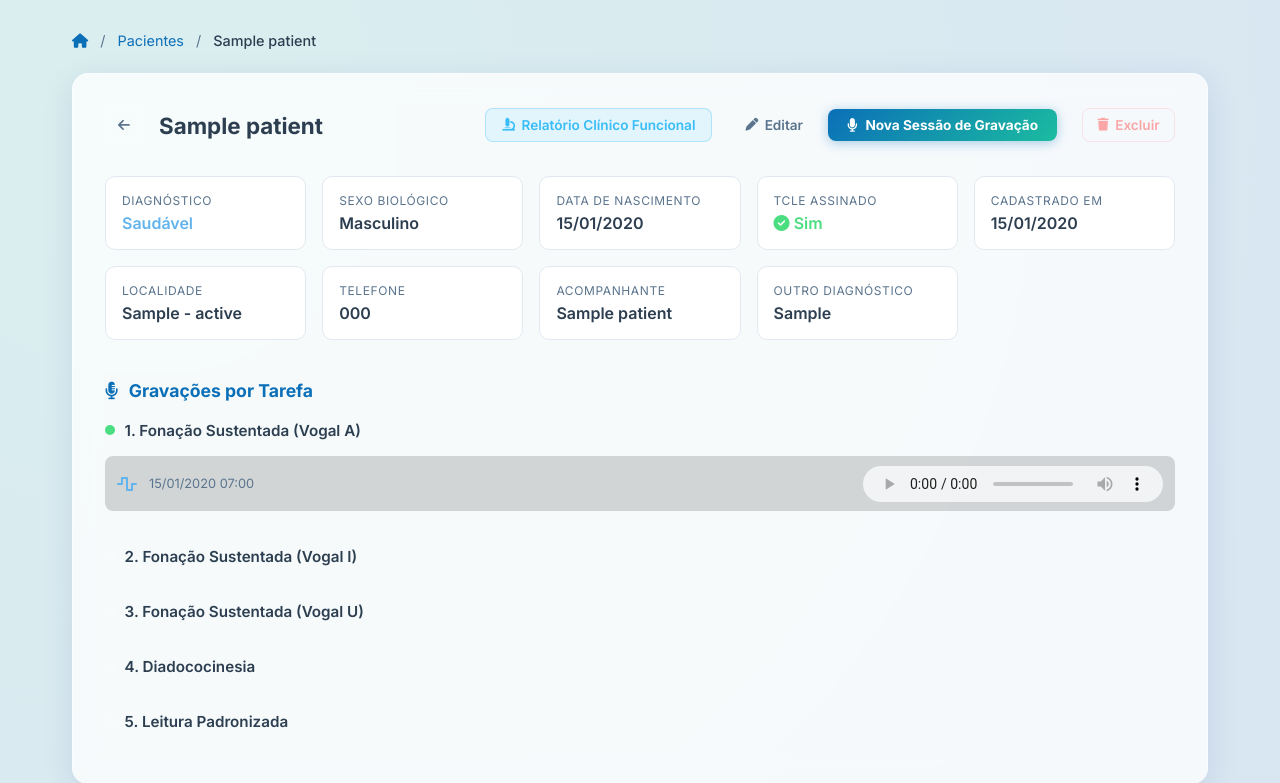
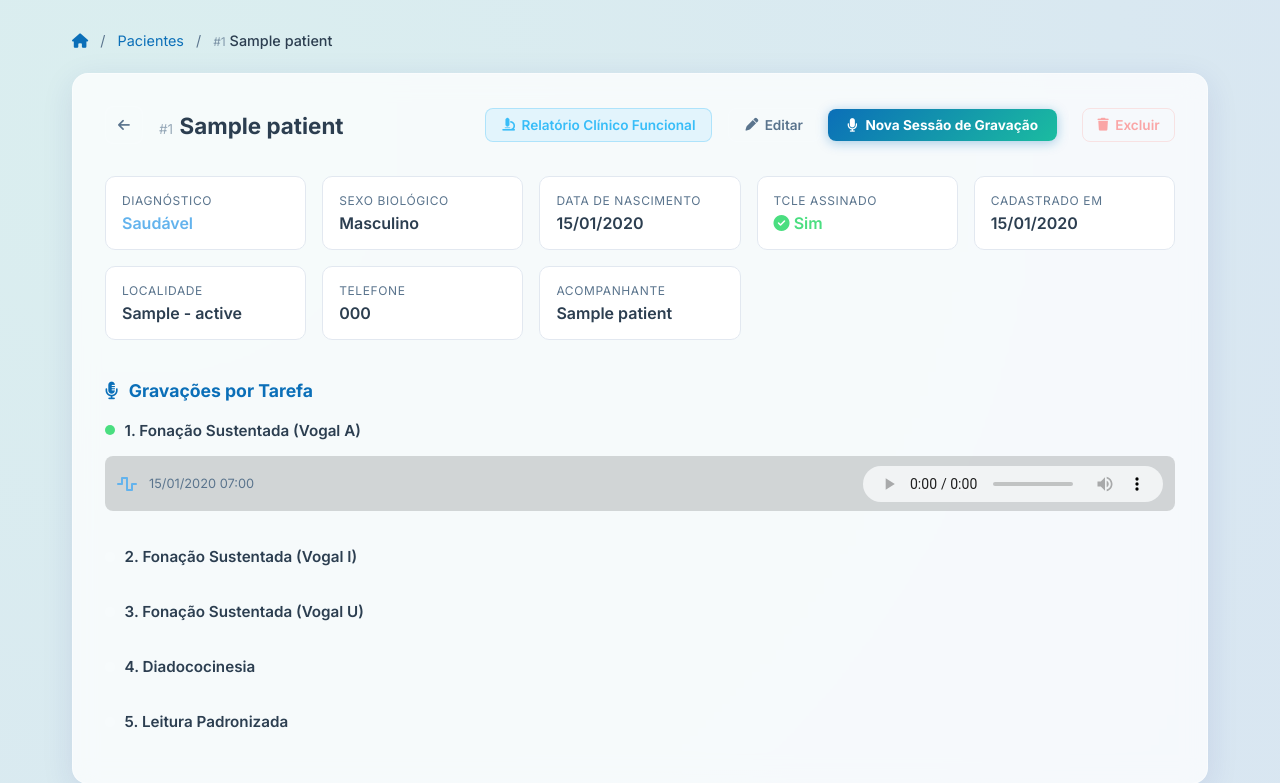
Before and after one commit to felipefontel/sistema-ela-disartria, a Django app: page /patients/1/ in a window 1280 px wide. Shown: the part 74-857 px from the top of the page. Run offline with Django 5.2, Linux system fonts and the light colour scheme; a user stored in the database is signed in; tables that the repository leaves empty hold one stand-in row (values such as "Sample post"); parts of the project's set-up code (start-up, migrations or seed data) failed here and were passed over.

Commit message:
feat: add patient dashboard UI and update diagnostic display logic for custom entries

```diff
--- a/core/templates/core/patient_detail.html
+++ b/core/templates/core/patient_detail.html
@@ -38,7 +38,7 @@
     <span style="margin: 0 0.5rem;">/</span>
     <a href="{% url 'dashboard' %}" style="color: var(--primary-color); text-decoration: none;">Pacientes</a>
     <span style="margin: 0 0.5rem;">/</span>
-    <span style="color: var(--text-primary); font-weight: 500;">{{ patient.name }}</span>
+    <span style="color: var(--text-primary); font-weight: 500;"><small style="color: var(--text-secondary); font-weight: 400; font-size: 0.75rem; opacity: 0.7;">#{{ patient.id }}</small> {{ patient.name }}</span>
 </div>
 {% endblock %}
 
@@ -58,8 +58,9 @@
                 <i class="fa-solid fa-arrow-left" style="font-size: 0.85rem;"></i>
             </a>
             <div>
-
-                <h2 style="color: var(--text-primary); margin: 0; font-size: 1.4rem; font-weight: 700;">{{ patient.name }}</h2>
+                <h2 style="color: var(--text-primary); margin: 0; font-size: 1.4rem; font-weight: 700;">
+                    <span style="color: var(--text-secondary); font-size: 0.85rem; opacity: 0.6; margin-right: 0.4rem; font-weight: 400;">#{{ patient.id }}</span>{{ patient.name }}
+                </h2>
             </div>
         </div>
 
@@ -115,7 +116,13 @@
     <div style="display: grid; grid-template-columns: repeat(auto-fit, minmax(180px, 1fr)); gap: 1rem; margin-bottom: 2.5rem;">
         <div style="background: #ffffff; border: 1px solid #e2e8f0; border-radius: 10px; padding: 1rem;">
             <p style="color: var(--text-secondary); font-size: 0.75rem; text-transform: uppercase; letter-spacing: 0.05em; margin: 0 0 0.3rem 0;">Diagnóstico</p>
-            <p style="margin: 0; font-weight: 600; color: #63b3ed;">{{ patient.get_diagnosis_display }}</p>
+            <p style="margin: 0; font-weight: 600; color: #63b3ed;">
+                {% if patient.diagnosis == 'OUTRO' and patient.diagnosis_other %}
+                    {{ patient.diagnosis_other }}
+                {% else %}
+                    {{ patient.get_diagnosis_display }}
+                {% endif %}
+            </p>
         </div>
         <div style="background: #ffffff; border: 1px solid #e2e8f0; border-radius: 10px; padding: 1rem;">
             <p style="color: var(--text-secondary); font-size: 0.75rem; text-transform: uppercase; letter-spacing: 0.05em; margin: 0 0 0.3rem 0;">Sexo Biológico</p>
@@ -167,12 +174,7 @@
                 {% endif %}
             </p>
         </div>
-        {% if patient.diagnosis_other %}
-        <div style="background: #ffffff; border: 1px solid #e2e8f0; border-radius: 10px; padding: 1rem;">
-            <p style="color: var(--text-secondary); font-size: 0.75rem; text-transform: uppercase; letter-spacing: 0.05em; margin: 0 0 0.3rem 0;">Outro Diagnóstico</p>
-            <p style="margin: 0; font-weight: 600;">{{ patient.diagnosis_other }}</p>
-        </div>
-        {% endif %}
+
     </div>
 
     <!-- Gravações por Tarefa -->
--- a/extrator_features_ela.py
+++ b/extrator_features_ela.py
@@ -386,7 +386,7 @@ def criar_dataset_pacientes():
             'nome': patient.name,
             'idade': idade,
             'sexo': patient.get_gender_display(),
-            'diagnostico': patient.get_diagnosis_display(),
+            'diagnostico': patient.diagnosis_other if patient.diagnosis == 'OUTRO' and patient.diagnosis_other else patient.get_diagnosis_display(),
 
             'inteligibilidade_wer_percent': intelligibility,
 
```
Also changed, not shown: core/templates/core/dashboard.html (+8 -2 lines), core/templates/core/patient_list.html (+10 -2 lines).
